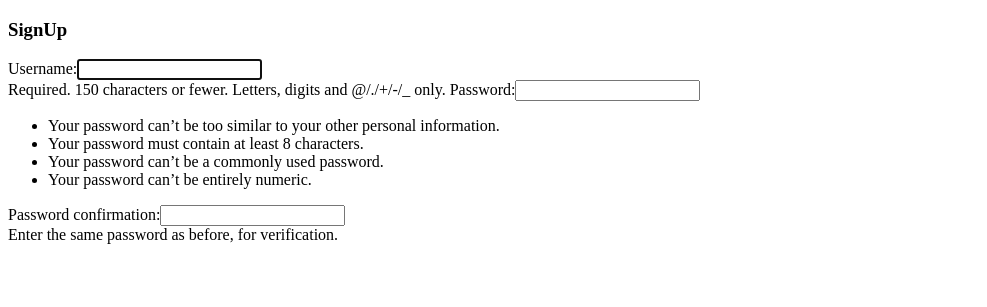
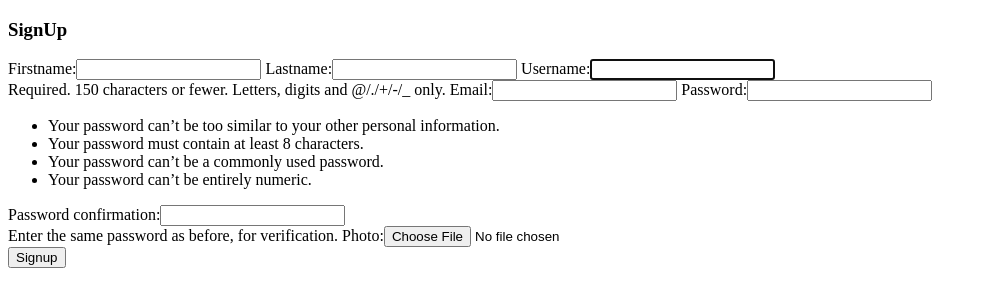
Before and after one commit to soumyadeep28/Blogpost, a Django app: page /auth/signup/ in a window 1280 px wide. Shown: the top 307 px of the page, without its empty margins (0-987 px from the left). Run offline with Django 3.2, Linux system fonts and the light colour scheme.

Commit message:
updated the forms via usercreationmodel and inheritating the order

```diff
--- /dev/null
+++ b/auth/forms.py
@@ -0,0 +1,14 @@
+from dataclasses import field
+from optparse import Option
+from django.contrib.auth.forms import UserCreationForm
+from django.contrib.auth.models import User
+from django import forms
+
+class Signupform(UserCreationForm):
+    firstname = forms.CharField(max_length=100)
+    lastname = forms.CharField(max_length=100)
+    email = forms.EmailField(max_length=100)
+    photo = forms.FileField(allow_empty_file=True)
+    class Meta :
+        model = User
+        fields = ('firstname' , 'lastname' ,'username' , 'email' , 'password1' , 'password2' , 'photo')
--- a/auth/views.py
+++ b/auth/views.py
@@ -1,8 +1,8 @@
 from django.shortcuts import render
 from django.contrib.auth.views import LoginView , LogoutView
 from django.views import View
-from django.contrib.auth.forms import UserCreationForm
-
+from django.contrib.auth.forms import UserCreationForm  # we are not using basic one we are updating that
+from auth import forms
 # Create your views here.
 
 
@@ -17,6 +17,6 @@ class Logout(LogoutView):
 class Signup(View):
     def get(self , request  ):
         context = {
-            'form' :UserCreationForm
+            'form' :forms.Signupform()
         }
         return render(request , 'auth/signup.html' , context)
--- a/templates/auth/signup.html
+++ b/templates/auth/signup.html
@@ -2,5 +2,12 @@
 
 {% block body %}
 <h3>SignUp</h3>
-{{form}}
+<form action="" method="post">
+    {% csrf_token %}
+
+    {{form}}
+    <br>
+    <button type="submit">Signup</button>
+</form>
+
 {% endblock %}
```
